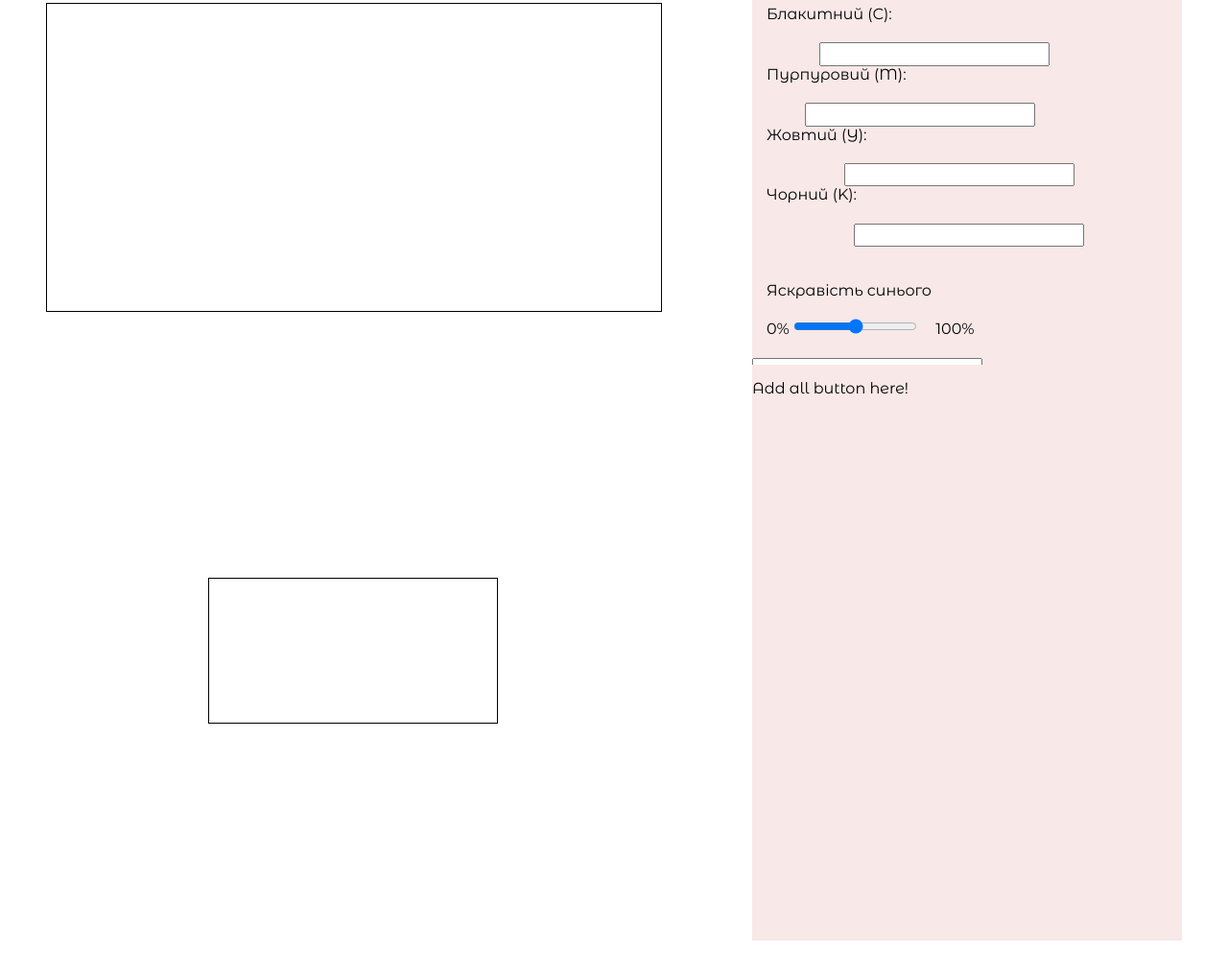
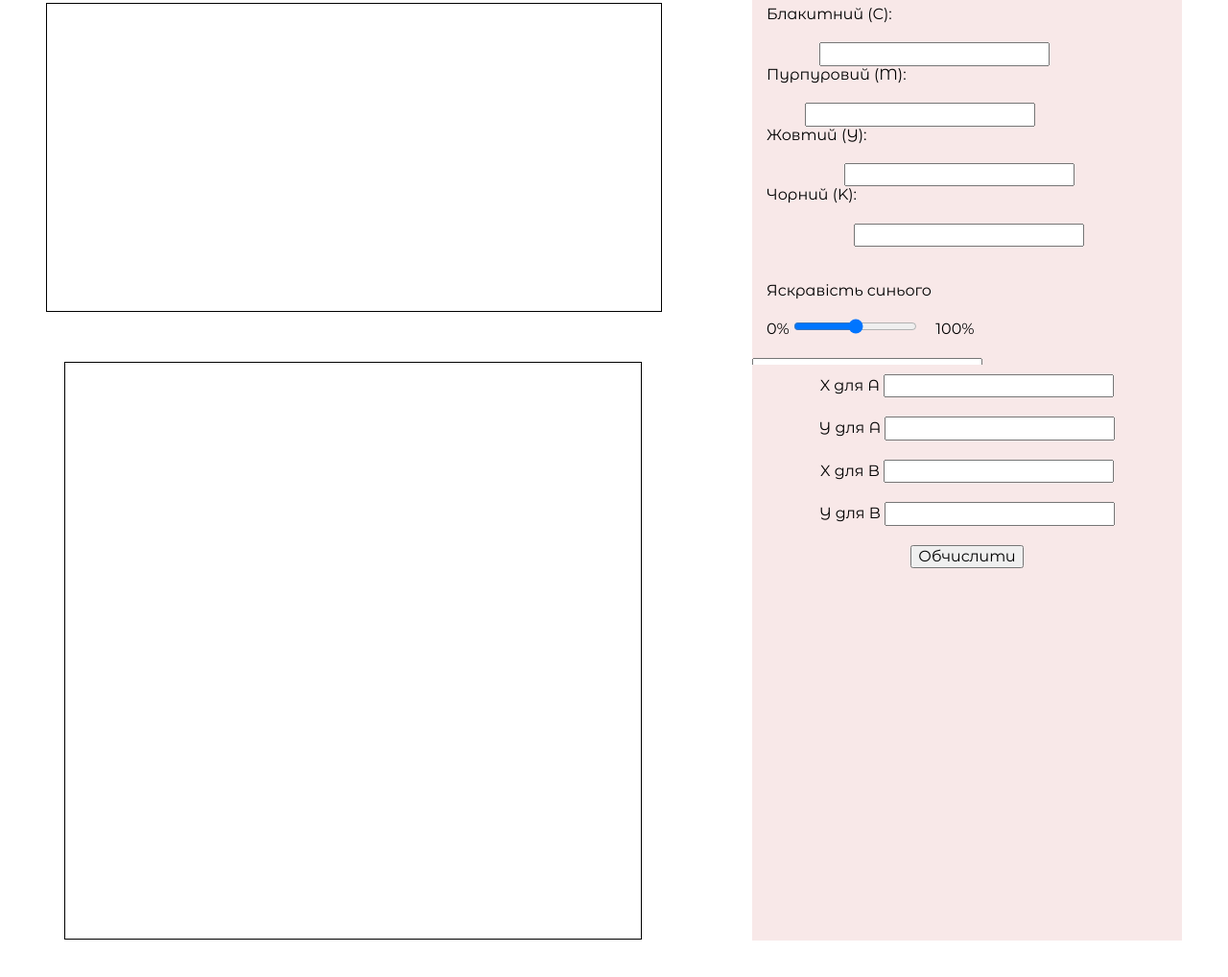
Before and after one commit to LTania/GraphikNULP, a plain HTML site: page index.html in a window 1280 px wide. Shown: the part 2170-3188 px from the top of the page at 96% size. Drawn offline with Linux system fonts and the light colour scheme.

Commit message:
Add finding square dots

```diff
--- a/index.html
+++ b/index.html
@@ -128,8 +128,26 @@
 			<div class="affin-canvas">
 				<canvas id="canvas-affin"></canvas>
 			</div>
-			<div class="affin-info">
-				<p>Add all button here!</p>
+			<div class="affin-info" id="affin-buttons">
+				<div>
+				<label for="xA">X для A</label>
+				<input type="number" id="xA">
+				</div>
+				<div>
+				<label for="yA">Y для A</label>
+				<input type="number" id="yA">
+				</div>
+				<div>
+				<label for="xC">X для B</label>
+				<input type="number" id="xC">
+				 </div>
+				 <div>
+				<label for="yC">Y для B</label>
+				<input type="number" id="yC">
+				</div>
+				<div>
+				<button onclick="findDots()">Обчислити</button>
+				</div>
 			</div>
 		</div>
 	</div>
@@ -144,6 +162,7 @@
 	</div>
 	<script src="scripts/colors.js"></script>
 	<script src="scripts/header.js"></script>
+	<script src="scripts/affineTransformation.js"></script>
 </body>
 
 </html>
--- /dev/null
+++ b/scripts/affineTransformation.js
@@ -0,0 +1,22 @@
+
+function findDots() {
+
+    var xA = Number(document.getElementById('xA').value),
+        yA = Number(document.getElementById('yA').value);
+    var xC = Number(document.getElementById('xC').value),
+        yC = Number(document.getElementById('yC').value);
+
+    var deltaX = xC - xA;
+    var deltaY = yC - yA;
+
+    var xO = (xC+xA)/2;
+    var yO = (yC+yA)/2;
+
+    var xB = xO - deltaY/2;
+    var yB = yO + deltaX/2;
+
+    var xD = xO + deltaY/2;
+    var yD = yO - deltaX/2;
+
+    console.log(xB, yB, xD, yD);
+}
--- a/scripts/fractals.js
+++ b/scripts/fractals.js
@@ -103,7 +103,7 @@ function fractal() {
             }
 
             // Return a number as a percentage
-            if (Math.abs(realComponentOfResult + imaginaryComponentOfResult) > 16)
+            if (Math.abs(realComponentOfResult + imaginaryComponentOfResult) > 2)
                 return (i / maxIterations * 100);
         }
         return 0;   // Return zero if in set
--- a/styles/affin.css
+++ b/styles/affin.css
@@ -24,3 +24,19 @@
 .affin-canvas canvas {
 	border: 1px solid black;
 }
+
+#canvas-affin {
+	height: 600px;
+	width: 600px;
+}
+
+
+#affin-buttons{
+	display: flex;
+	flex-direction: column;
+	align-items: center;
+}
+
+#affin-buttons div{
+	padding: 10px;
+}
```
